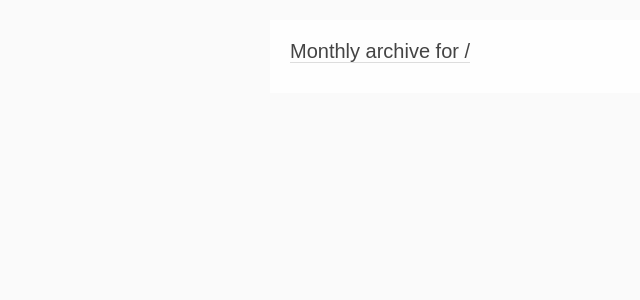
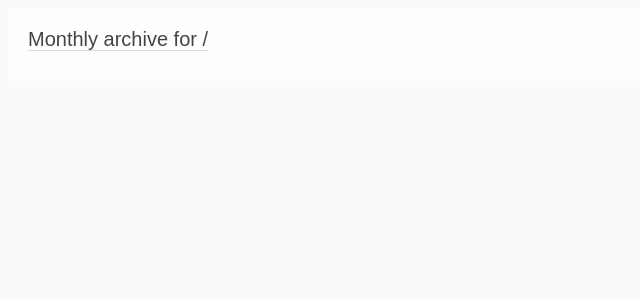
Before and after one commit to osrpt/osrpt.github.com, a Jekyll site: the page built from archive.html, in a window 1280 px wide. Shown: the top 300 px of the page, without its empty margins (0-640 px from the left). Built offline with Jekyll 4.4.1, drawn with Linux system fonts in a browser that asks for light colours; Markdown is read by kramdown in place of the engine named in the settings.

Commit message:
edit css

```diff
--- a/css/default.css
+++ b/css/default.css
@@ -3,11 +3,12 @@ html {
   -ms-text-size-adjust: 100%;
   -webkit-text-size-adjust: 100%;
   background:#FAFAFA;
+  width:100%;
+  height:100%;
 }
 
 body {
   color:#444;
-  margin: 0;
   font-size:62.5%;
   background:#fefefe;
   max-width:700px;
@@ -302,10 +303,6 @@ pre , code, kbd, samp {
   padding:1px 3px;
 }
 
-.home{
-  margin:2em auto;
-}
-
 .home .title{
   font-size: 2em;
   border-bottom: 1px solid #ddd;
```
